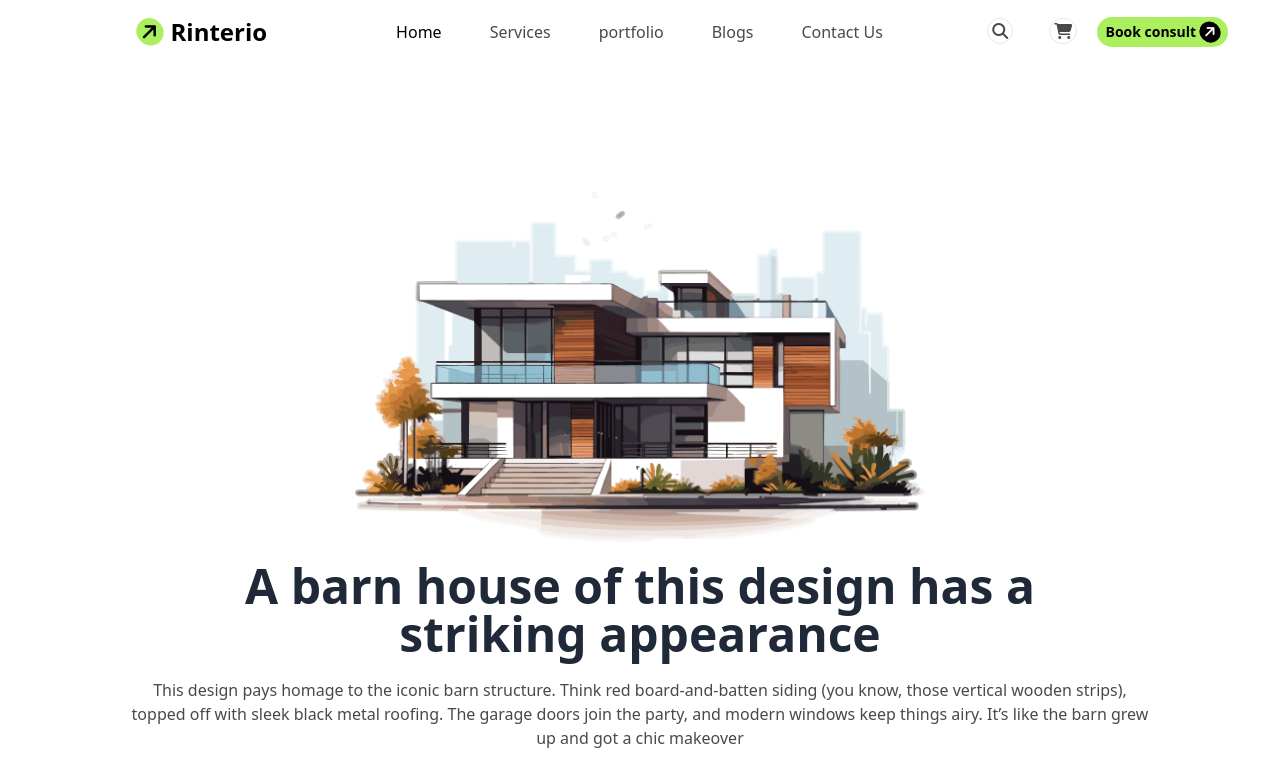
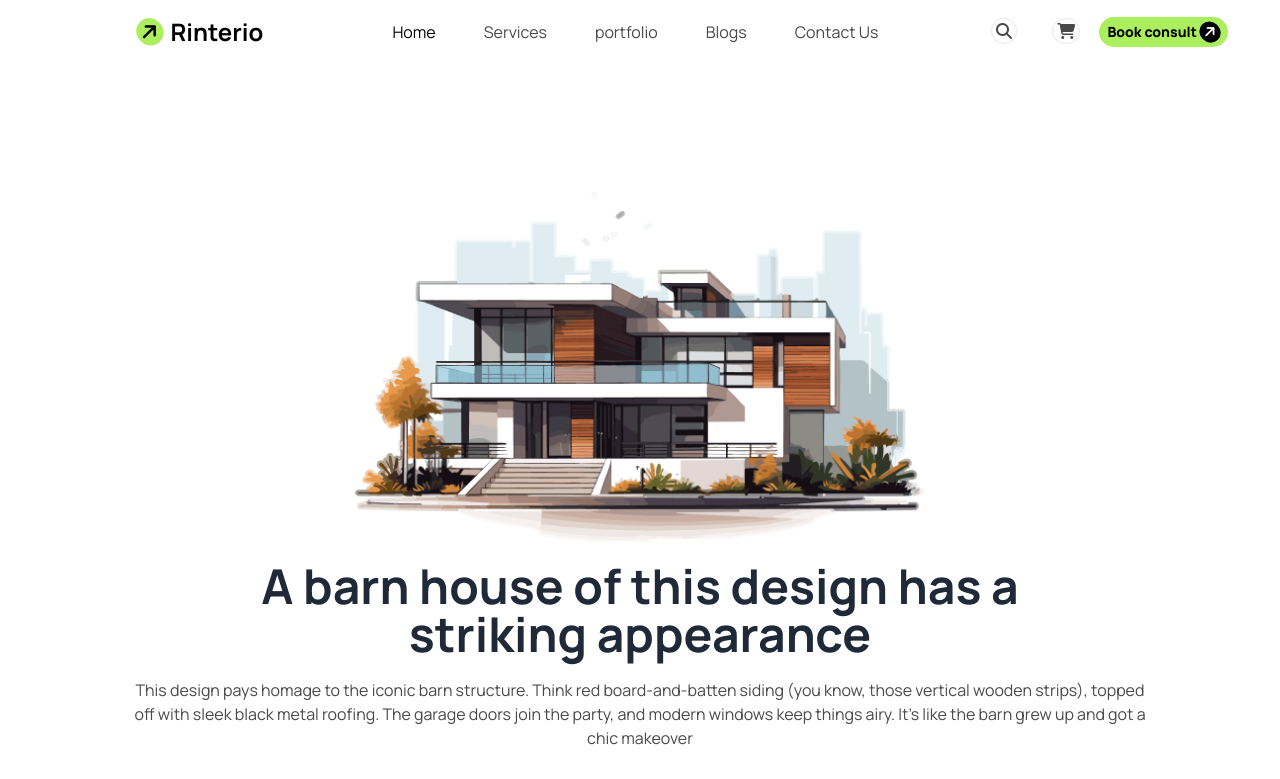
Before and after one commit to ShiktoBakshi/a-barn-house, a plain HTML site: page index.html in a window 1280 px wide. Shown: the top 779 px of the page. Drawn offline with nearby package versions, Linux system fonts and the light colour scheme.

Commit message:
add font

```diff
--- a/index.html
+++ b/index.html
@@ -41,11 +41,13 @@
 
       </script>
       <style>
-
+        .font{
+          font-family: "Manrope", sans-serif;
+        }
       </style>
 
 </head>
-<body>
+<body class="font">
   <!-- header section start -->
     <header>
         <!-- nav section start -->
```
